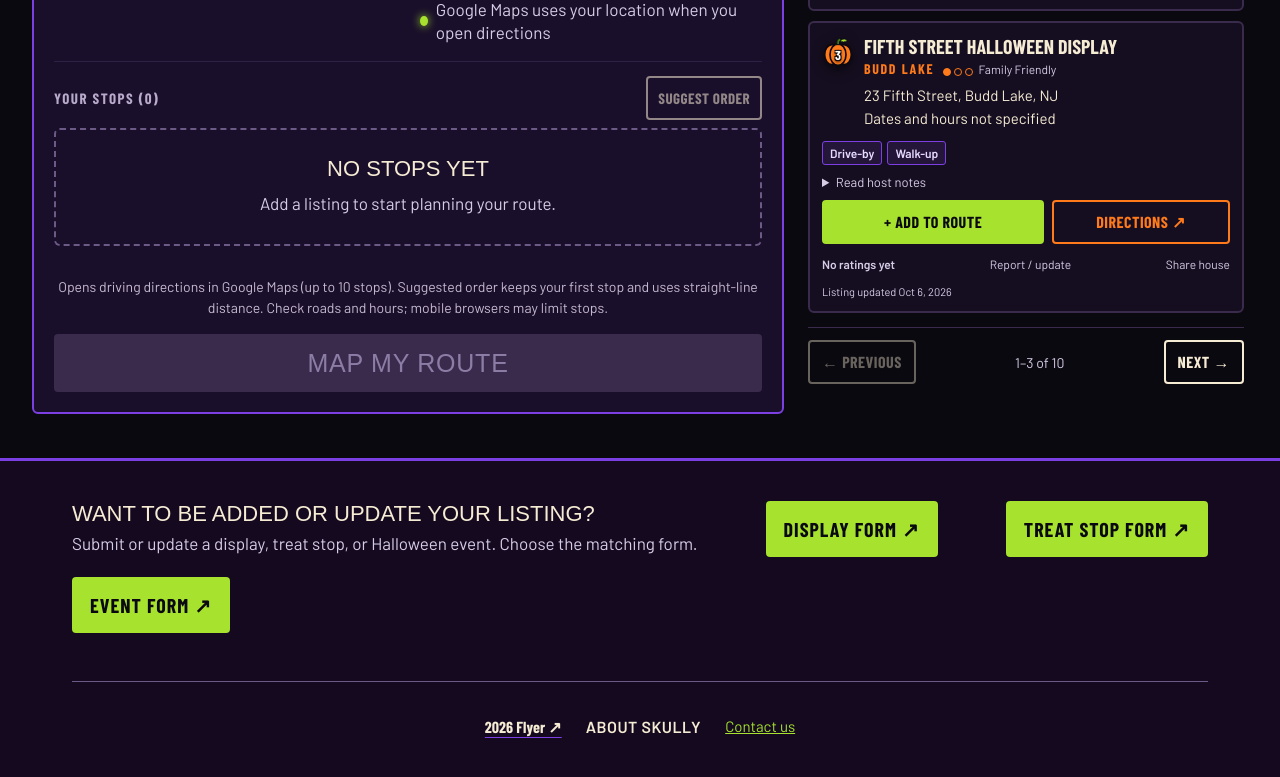
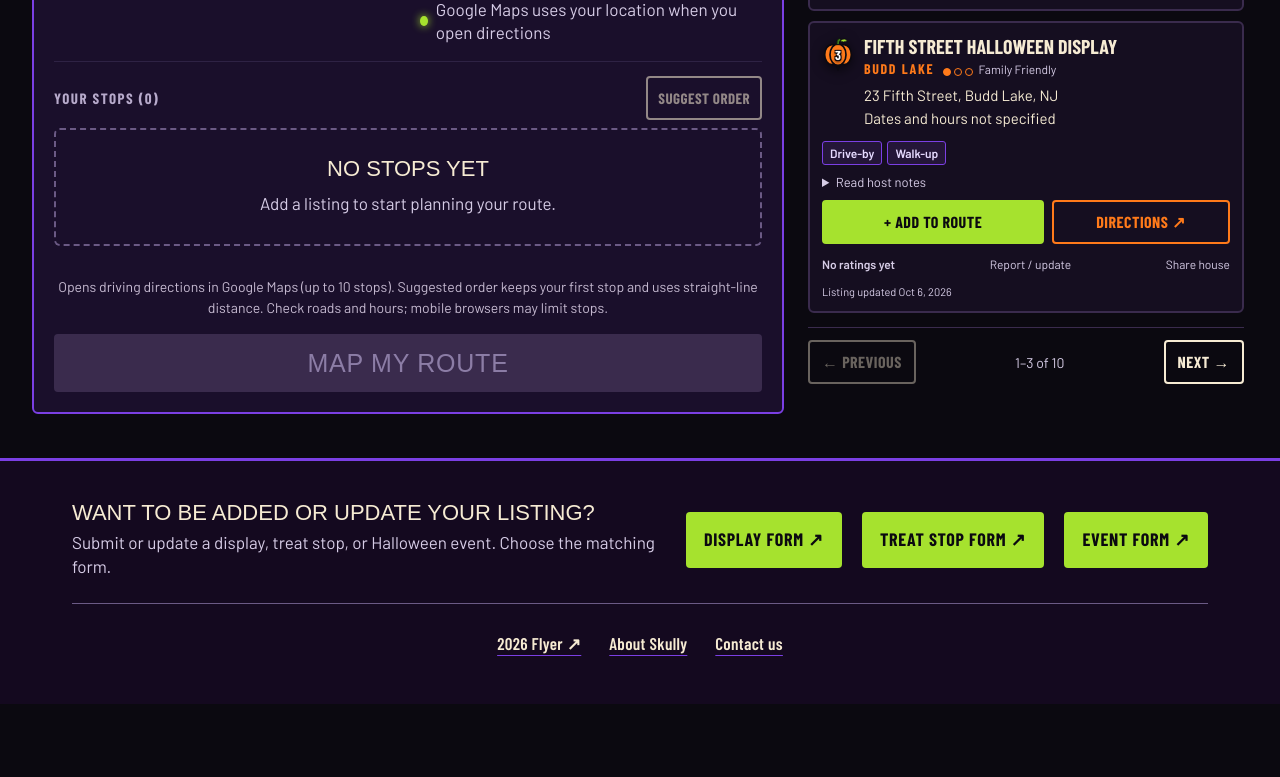
Before and after one commit to minervamadams-spec/hauntfinder, a plain HTML site: page index.html in a window 1280 px wide. Shown: the part 968-1745 px from the top of the page. After the commit the page ends 1672 px from the top, so only its background shows below. Drawn offline with nearby package versions, Linux system fonts and the light colour scheme; no server answers; a web font is replaced by a local one.

Commit message:
Align desktop footer in one row with consistent typography

```diff
--- a/styles.css
+++ b/styles.css
@@ -299,3 +299,14 @@ body:has(.mobile-route-bar:not(.is-hidden)){padding-bottom:0}
 .event-card .card__notes{background:transparent;padding:0;font-size:13px;margin:8px 0}
 .event-card .card__actions{display:flex;flex-wrap:wrap;gap:8px;margin-top:8px}.event-card .btn{min-height:36px;font-size:14px;padding:0 10px}.btn--event-details{background:var(--cream);color:var(--night)}.event-free{color:var(--lime);font-weight:700}
 @media(max-width:650px){.calendar-heading h2{flex-basis:100%;font-size:21px}.event-day{min-height:260px;padding:7px 3px}.event-day-heading{flex-direction:column;align-items:center}.event-day-heading>span{font-size:11px}.event-day-heading strong{font-size:23px}.calendar-chip{font-size:11px;padding:5px 3px}.calendar-chip small{font-size:9px}.halloween-night{font-size:10px}.event-card-title{flex-wrap:wrap}.event-card h3{flex-basis:100%}}
+
+/* Shared footer typography and responsive link row. */
+.hf-footer .footer-links{display:flex;flex-wrap:wrap;justify-content:center;align-items:center;gap:12px 28px;padding-top:20px;margin-top:0}
+.hf-footer .footer-links>a,.hf-footer .footer-links>#aboutBtn,.hf-footer .footer-links>#siteVisits{font:600 17px/1.4 var(--f-ui);letter-spacing:.02em;text-transform:none;color:var(--cream);white-space:nowrap;margin:0;padding:8px 0;min-height:40px;border:0;border-radius:0;background:none}
+.hf-footer .footer-links>a,.hf-footer .footer-links>#aboutBtn{text-decoration:underline;text-decoration-color:var(--violet);text-underline-offset:5px}
+.hf-footer .footer-links>a:hover,.hf-footer .footer-links>#aboutBtn:hover{color:var(--lime)}
+.hf-footer #siteVisitTotal{font:inherit;font-variant-numeric:tabular-nums}
+.hf-footer #siteVisits[hidden]{display:none}
+.hf-footer .footer-inner .btn--form{font:700 18px/1.2 var(--f-ui);letter-spacing:.04em;white-space:nowrap}
+@media(min-width:900px){.hf-footer .footer-links{flex-wrap:nowrap}.hf-footer .footer-inner{flex-wrap:nowrap;gap:20px}.hf-footer .footer-inner>div{flex:1}.hf-footer .footer-inner .btn--form{flex:0 0 auto;padding-inline:18px}}
+@media(max-width:600px){.hf-footer .footer-links{display:grid;grid-template-columns:repeat(2,minmax(0,1fr));gap:8px 20px;text-align:center}.hf-footer .footer-links>#aboutBtn{text-align:center}.hf-footer .footer-links>#siteVisits{white-space:normal}}
```
